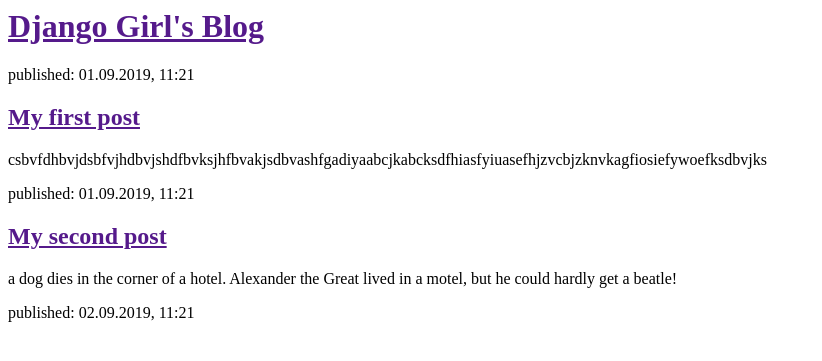
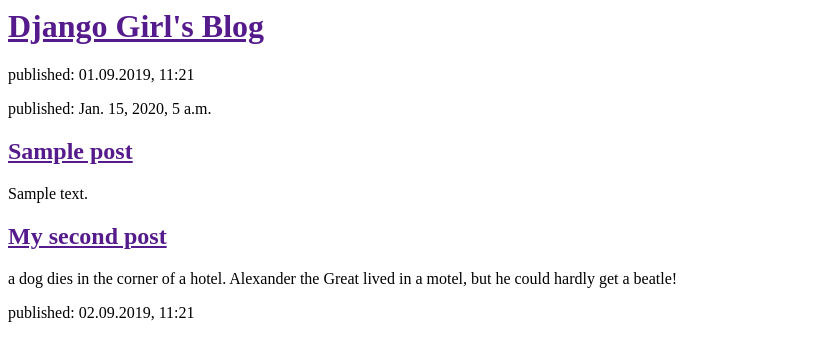
Before and after one commit to neha0ptimus/my-first-blog, a Django app: page / in a window 1280 px wide. Shown: the top 361 px of the page, without its empty margins (0-822 px from the left). Run offline with Django 3.2, Linux system fonts and the light colour scheme; tables that the repository leaves empty hold one stand-in row (values such as "Sample post").

Commit message:
Modified templates to display posts from database

```diff
--- a/blog/models.py
+++ b/blog/models.py
@@ -15,7 +15,7 @@ class Post(models.Model):
 
 
     def publish(self):
-        self.published_date = timezone.now
+        self.published_date = timezone.now()
         self.save()
 
     def __str__(self):
--- a/blog/templates/blog/post_list.html
+++ b/blog/templates/blog/post_list.html
@@ -3,20 +3,20 @@
         <title> Django Girl's Blog </title>
     </head>
     <body>
-
         <div>
             <h1> <a href=""> Django Girl's Blog </a> </h1>
             <p> published: 01.09.2019, 11:21 </p>
         </div>
 
+        {%for post in posts%}
+        <div>
+            <p> published: {{ post.published_date }} </p>
+            <h2> <a href=""> {{ post.title }} </a> </h2>
+            <p> {{post.text | linebreaksbr}} </p>
 
-        <div>
-
-            <h2> <a href=""> My first post </a> </h2>
-            <p> csbvfdhbvjdsbfvjhdbvjshdfbvksjhfbvakjsdbvashfgadiyaabcjkabcksdfhiasfyiuasefhjzvcbjzknvkagfiosiefywoefksdbvjks </p>
-            <p> published: 01.09.2019, 11:21 </p>
 
         </div>
+        {% endfor %}
 
         <div>
 
--- a/blog/views.py
+++ b/blog/views.py
@@ -1,6 +1,9 @@
 from django.shortcuts import render
+from django.utils import timezone
+from .models import Post
 
 # Create your views here.
 
 def post_list(request):
-    return render(request, 'blog/post_list.html', {})
+    posts = Post.objects.filter(title__icontains="Post").order_by('published_date')
+    return render(request, 'blog/post_list.html', {'posts': posts})
--- a/mysite/urls.py
+++ b/mysite/urls.py
@@ -18,5 +18,5 @@ from django.urls import path, include
 
 urlpatterns = [
     path('admin/', admin.site.urls),
-    path('',include('blog.urls'))
+    path('',include('blog.urls')),
 ]
```
Also changed, not shown: blog/migrations/0001_initial.py.
